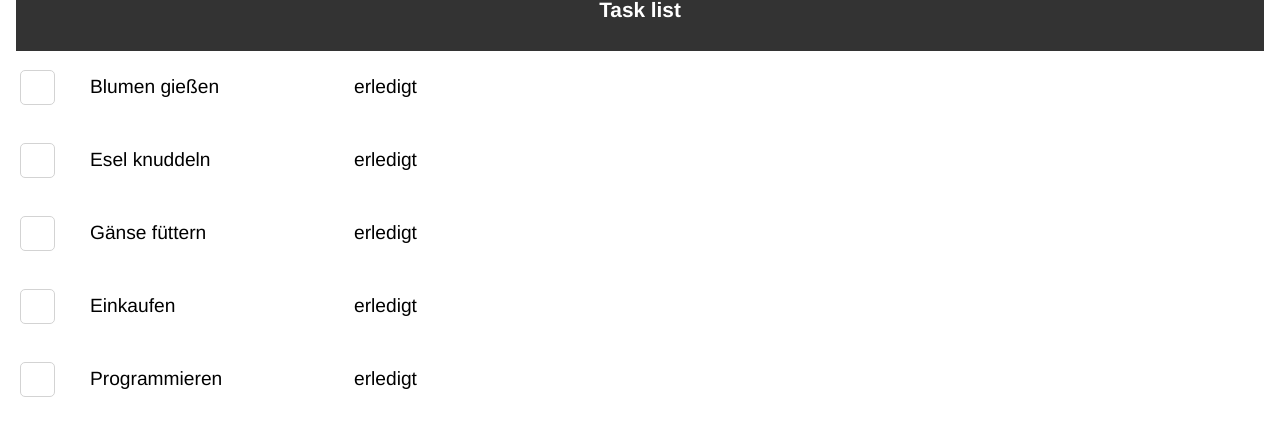
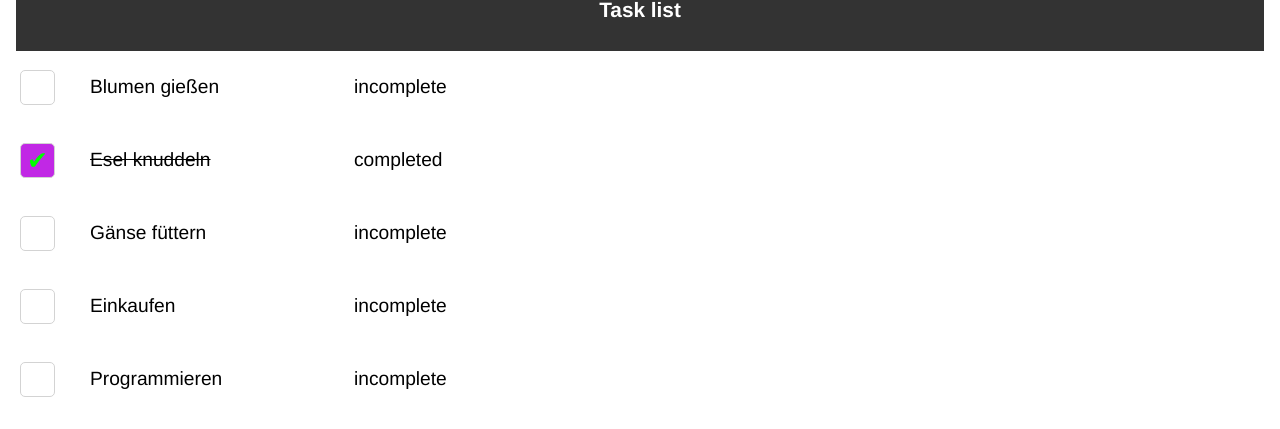
Before and after one commit to Jacques1988/mytasks_d, an Angular app: page / in a window 1280 px wide. Shown: the part 487-916 px from the top of the page. Built offline with nearby package versions, Linux system fonts and the light colour scheme.

Commit message:
update tasks

```diff
--- a/src/app/new-task/new-task.component.html
+++ b/src/app/new-task/new-task.component.html
@@ -2,7 +2,7 @@
 <section class="container">
     <h3 class="teaser">Add a new task</h3>
     <div class="new-task-container">
-        <input class="task-input" type="text" placeholder="Enter task description">
+        <input  class="task-input" type="text" placeholder="Enter task description">
         <button class="custom-btn">Add</button>
     </div>
 </section>
--- a/src/app/new-task/new-task.component.ts
+++ b/src/app/new-task/new-task.component.ts
@@ -1,8 +1,10 @@
+import { NgClass } from '@angular/common';
 import { Component } from '@angular/core';
 
 @Component({
   selector: 'app-new-task',
-  imports: [],
+  imports: [
+  ],
   templateUrl: './new-task.component.html',
   styleUrl: './new-task.component.css'
 })
--- a/src/app/services/tasks.service.ts
+++ b/src/app/services/tasks.service.ts
@@ -13,4 +13,9 @@ export class TasksService {
     return this.tasks
   }
 
+  updateTask(task: Task){
+    let selectedTask = this.tasks.findIndex((data: Task) => data.id === task.id)
+    this.tasks.splice(selectedTask, 1)
+    this.tasks.splice(selectedTask, 0, task)
+  }
 }
--- a/src/app/task-list/task-list.component.html
+++ b/src/app/task-list/task-list.component.html
@@ -5,7 +5,7 @@
   <ul class="list-group">
     @if(tasks){
         @for(task of tasks; track task.id){
-    <app-task [task]="task"></app-task>
+    <app-task [task]="task" (updateTaskEvent)="updateTask(task)"></app-task>
     }}
   </ul>
 </section>
--- a/src/app/task-list/task-list.component.ts
+++ b/src/app/task-list/task-list.component.ts
@@ -10,7 +10,10 @@ import { Task } from '../models/task';
   styleUrl: './task-list.component.css'
 })
 export class TaskListComponent {
+  taskService = inject(TasksService)
   tasks = inject(TasksService).getAllTasks()
 
-
+  updateTask(task: Task){
+    this.taskService.updateTask(task)
+  }
 }
--- a/src/app/task-list/task/task.component.css
+++ b/src/app/task-list/task/task.component.css
@@ -40,6 +40,10 @@ input[type="checkbox"]:checked::after {
     position: absolute;
 }
 
+.striked-through{
+    text-decoration: line-through;
+}
+
 
 
 @media (max-width:600px){
--- a/src/app/task-list/task/task.component.html
+++ b/src/app/task-list/task/task.component.html
@@ -1,5 +1,5 @@
 <li class="list-group-item">
-    <input type="checkbox" >
-    <span class="task-text">{{task().task}}</span>
-    <span class="task-text status">erledigt</span>
+    <input [checked]="task().checked" (change)="toggleStatus()"  type="checkbox" >
+    <span [ngClass]="{'striked-through': task().checked}" class="task-text">{{task().task}}</span>
+    <span class="task-text status">{{task().status}}</span>
 </li>
--- a/src/app/task-list/task/task.component.ts
+++ b/src/app/task-list/task/task.component.ts
@@ -1,17 +1,28 @@
-import { Component,input } from '@angular/core';
+import { Component,input, inject, output, } from '@angular/core';
 import { Task } from '../../models/task';
+import { NgClass } from '@angular/common';
+import { TasksService } from '../../services/tasks.service';
 
 
 @Component({
   selector: 'app-task',
-  imports: [],
+  imports: [
+    NgClass
+  ],
   templateUrl: './task.component.html',
   styleUrl: './task.component.css'
 })
 export class TaskComponent {
+  taskService = inject(TasksService)
   task = input.required<Task>()
+  updateTaskEvent = output()
 
-  ngOnInit(){
-    console.log(this.task())
+
+  constructor(){}
+
+  toggleStatus(){
+    this.task().checked = !this.task().checked
+    this.task().status === "completed" ? this.task().status = "incomplete" : this.task().status = "completed"
+    this.updateTaskEvent.emit()
   }
 }
```
